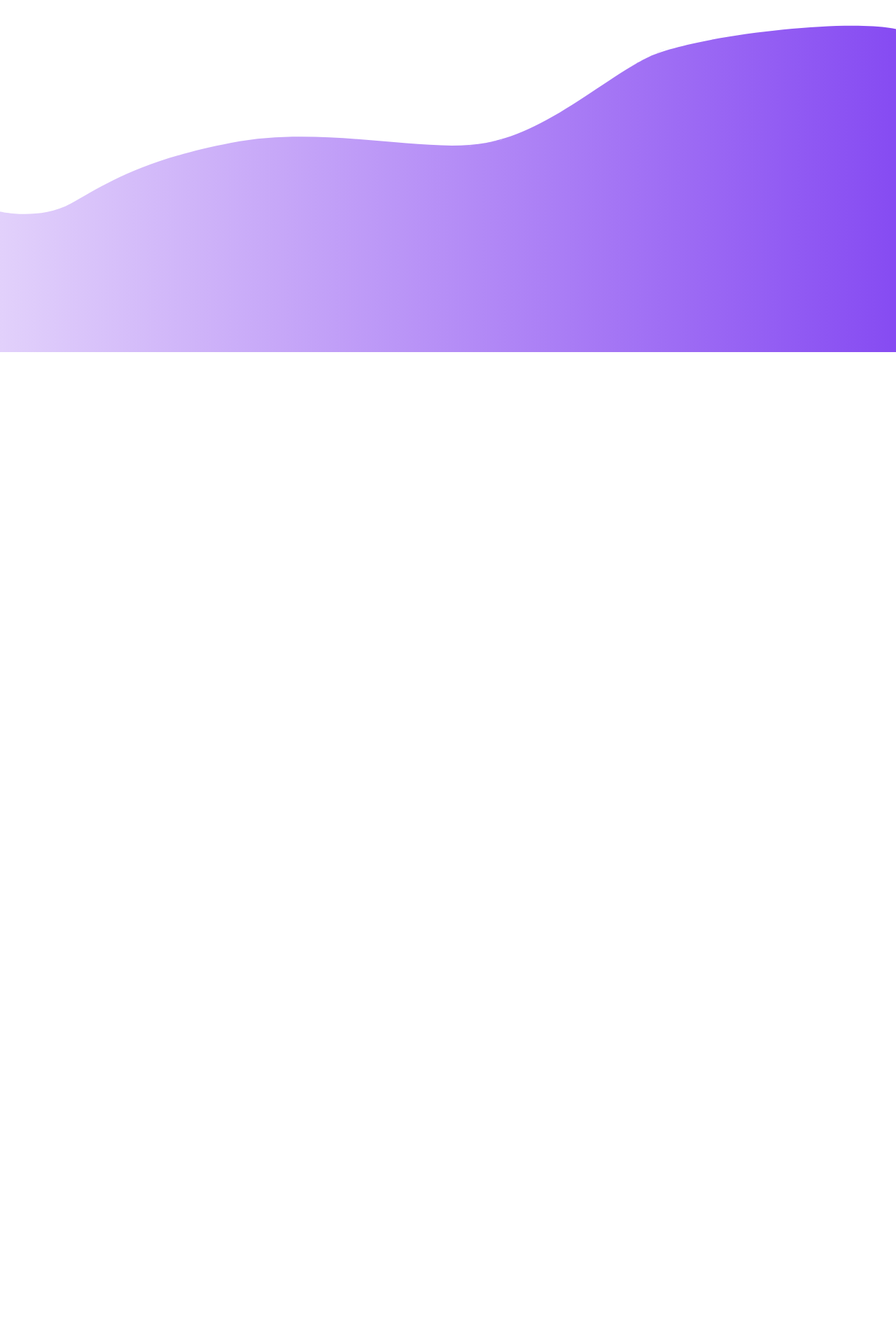
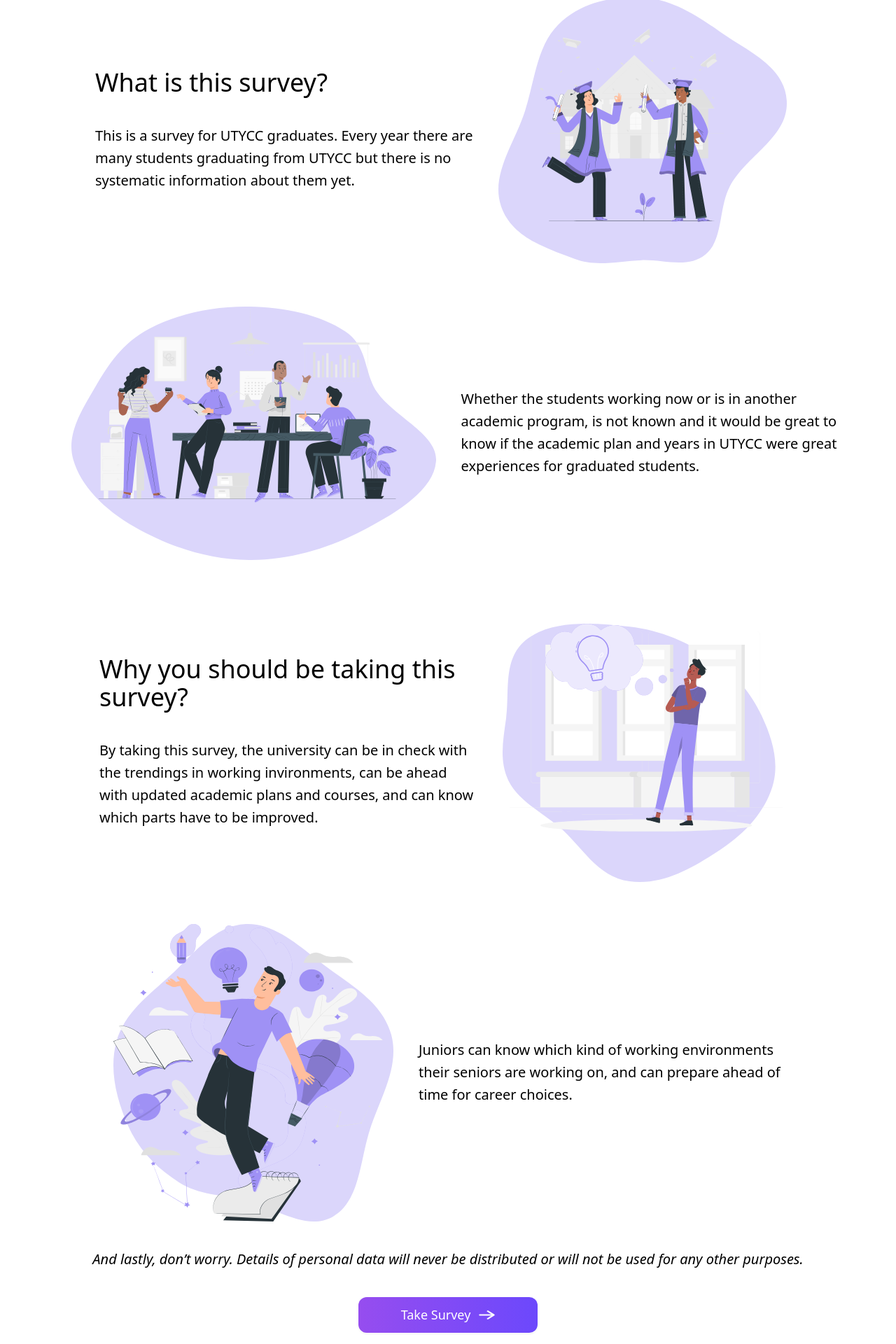
Before and after one commit to nayhtet117711/yccsurvey, a React (Vite) app: page / in a window 1280 px wide. Shown: the part 667-2587 px from the top of the page at 70% size. Before the commit the page ends 1170 px from the top, so only its background shows below. Built offline with nearby package versions, Linux system fonts and the light colour scheme.

Commit message:
added home page's body

```diff
--- a/src/components/Header.jsx
+++ b/src/components/Header.jsx
@@ -1,33 +1,34 @@
 import HomeHeaderBanner from '../assets/home-banner-bg1.svg'
 import HeaderImg from '../assets/header-img1.svg'
+import RightArrowIcon from '../assets/right-arrow.svg'
 
 function Header() {
   return (
     <div className="relative w-full">
       <img alt="header-banner" src={HomeHeaderBanner} className="w-full" />
       <section className='absolute top-0 left-0 right-0 bottom-0 flex-col'>
-        <header className='absolute z-[1] top-0 left-0 right-0 pl-[6rem] pr-[6rem] flex bg-transparent backdrop-blur-lg py-6 px-14'>
+        <header className='sticky z-[1] top-0 left-0 right-0 pl-2 pr-2 md:pl-[6rem] md:pr-[6rem] flex bg-[#00000011] backdrop-blur-lg py-6 px-14'>
           <div className='flex grow'>
             <a href='/' className='text-white font-semibold text-2xl'>UT-YCC</a>
           </div>
           <div className='flex gap-6'>
-            <div className='text-xl text-white cursor-pointer underline-offset-4 duration-100 ease-in-out origin-center hover:scale-[1.01] hover:underline'>Home</div>
-            <div className='text-xl text-white cursor-pointer underline-offset-4 duration-100 ease-in-out origin-center hover:scale-[1.01] hover:underline'>Survey</div>
-            <div className='text-xl text-white cursor-pointer underline-offset-4 duration-100 ease-in-out origin-center hover:scale-[1.01] hover:underline'>Results</div>
+            <div className='text-md md:text-xl text-white cursor-pointer underline-offset-4 duration-100 ease-in-out origin-center hover:scale-[1.01] hover:underline'>Home</div>
+            <div className='text-md md:text-xl text-white cursor-pointer underline-offset-4 duration-100 ease-in-out origin-center hover:scale-[1.01] hover:underline'>Survey</div>
+            <div className='text-md md:text-xl text-white cursor-pointer underline-offset-4 duration-100 ease-in-out origin-center hover:scale-[1.01] hover:underline'>Results</div>
           </div>
         </header>
-        <section className='absolute z-[1] left-[4rem] bottom-[10rem] lg:bottom-[15rem] xl:bottom-[22rem] 2xl:bottom-[24rem] px-14 text-center text-white'>
+        <section className='hidden md:block absolute z-[1] left-[4rem] bottom-[10rem] lg:bottom-[15rem] xl:bottom-[22rem] 2xl:bottom-[24rem] px-14 text-center text-white'>
           <div className='text-2xl lg:text-3xl xl:text-5xl tracking-wide leading-relaxed font-light'>
             University of Technology <br/>
             (Yatanarpon Cyber City)
           </div>
           <div className='mt-6 text-lg lg:text-xl xl:text-2xl tracking-wide font-extralight text-white'>“Shape and bright your future at UTYCC”</div>
         </section>
-        <section className='absolute z-[0] right-[10%] lg:right-[11%] xl:right-[12%] bottom-[4rem] lg:bottom-[6rem] xl:bottom-[8rem]'>
+        <section className='hidden md:block absolute z-[0] right-[10%] lg:right-[11%] xl:right-[12%] bottom-[4rem] lg:bottom-[6rem] xl:bottom-[8rem]'>
           <img alt="header-img" src={HeaderImg} className="w-[18rem] lg:w-[23rem] xl:w-[32rem]" />
         </section>
         <section className='absolute left-[10%] lg:left-[10%] xl:left-[14%] 2xl:left-[18%] bottom-[0rem] lg:bottom-[2rem] xl:bottom-[3rem] 2xl:bottom-[5rem]'>
-          <button className='w-[16rem] text-white py-3 ring-0 rounded-xl bg-gradient-to-r from-[#964DEF] to-[#6C48FC] duration-150 shadow-sm hover:shadow-lg active:ring-2'>Take Survey</button>
+          <button className='flex justify-center items-center gap-3 w-[16rem] text-white py-3 ring-1 ring-white rounded-xl bg-gradient-to-r from-[#964DEF] to-[#6C48FC] duration-150 shadow hover:shadow-lg active:ring-[#6C48FC] active:ring-2'>Take Survey <img src={RightArrowIcon} alt="right-arrow"></img></button>
         </section>
       </section>
     </div>
--- a/src/pages/Home.jsx
+++ b/src/pages/Home.jsx
@@ -1,7 +1,54 @@
+import Img1 from '../assets/img1.svg'
+import Img2 from '../assets/img2.svg'
+import Img3 from '../assets/img3.svg'
+import Img4 from '../assets/img4.svg'
+import RightArrowIcon from '../assets/right-arrow.svg'
+
 function Home() {
   return (
-    <div className="min-h-[100px] py-5">
-      Home
+    <div className="p-5">
+      <ItemRow
+        title="What is this survey?"
+        paragraph="This is a survey for UTYCC graduates. Every year there are many students graduating from UTYCC but there is no systematic information about them yet."
+        imageSrc={Img1}
+      />
+      <ItemRow
+        title=""
+        paragraph="Whether the students working now or is in another academic program, is not known and it would be great to know if the academic plan and years in UTYCC were great experiences for graduated students."
+        imageSrc={Img2}
+        reversed
+      />
+      <ItemRow
+        title="Why you should be taking this survey?"
+        paragraph="By taking this survey, the university can be in check with the trendings in working invironments, can be ahead with updated academic plans and courses, and can know which parts have to be improved."
+        imageSrc={Img3}
+      />
+      <ItemRow
+        title=""
+        paragraph="Juniors can know which kind of working environments their seniors are working on, and can prepare ahead of time for career choices."
+        imageSrc={Img4}
+        reversed
+      />
+      <div className='italic p-5 text-center text-xl font-light'>
+        And lastly, don’t worry. Details of personal data will never be distributed or will not be used for any other purposes.
+      </div>
+      <div className='flex justify-center p-5'>
+        <button className='flex justify-center items-center gap-3 w-[16rem] text-white py-3 ring-1 ring-white rounded-xl bg-gradient-to-r from-[#964DEF] to-[#6C48FC] duration-150 shadow hover:shadow-lg active:ring-[#6C48FC] active:ring-2'>Take Survey <img src={RightArrowIcon} alt="right-arrow"></img></button>
+      </div>
+    </div>
+  )
+}
+
+const ItemRow = ({ title, paragraph, imageSrc, reversed=false }) => {
+  return (
+    <div className={`flex flex-wrap justify-center items-center gap-[1rem] pt-5 ${reversed ? 'flex-row-reverse' : 'flex-row'}`}>
+      <div className="flex flex-col w-full md:max-w-[30em] gap-10">
+        {title && <div className='text-4xl leading-10'>{title}</div>}
+        <div className='text-xl font-light leading-8'>{paragraph}</div>
+      </div>
+      <div className="flex p-5">
+        <img src={imageSrc} className="object-contain w-full md:min-w-[25rem]" />
+      </div>
     </div>
   )
 }
```
Also changed, not shown: src/assets/right-arrow.svg (added).
